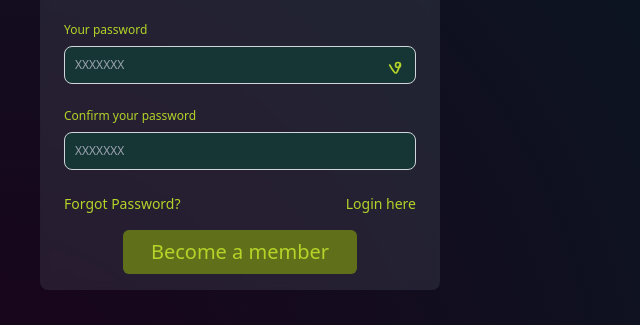
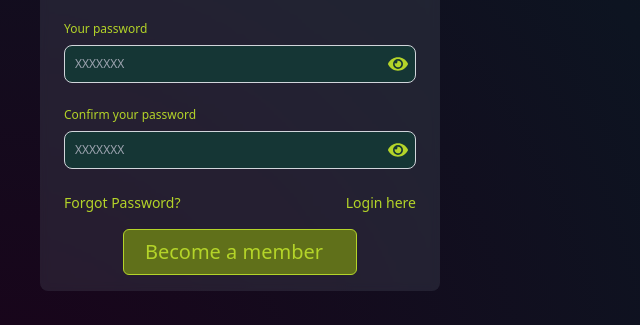
Before and after one commit to Zanko19/GetFlix, a React (Vite) app in the folder frontend/: page /signup in a window 1280 px wide. Shown: the part 362-687 px from the top of the page, without its empty margins (0-640 px from the left). Built offline with nearby package versions, Linux system fonts and the light colour scheme.

Commit message:
passwordok

```diff
--- a/frontend/src/App.css
+++ b/frontend/src/App.css
@@ -16,3 +16,17 @@ backdrop-filter: blur(1.7px);
 -webkit-backdrop-filter: blur(1.7px);
 border: 1px solid rgba(255, 255, 255, 0.3);
 }
+.fancy {
+  padding:12px 12px 12px 0;
+  box-shadow:0 0 0px 0px var(--c,#0000);
+  background:linear-gradient(#b4d429 0 0) left/0 100% no-repeat;
+  clip-path: polygon(-10px 0,var(--x,-10px) 0,var(--x,-10px) -15px,calc(10px + var(--x,-10px)) -15px,calc(10px + var(--x,-10px)) 0,100% 0,100% 100%,calc(10px + var(--x,-10px)) 100%,calc(10px + var(--x,-10px)) calc(100% + 15px),var(--x,-10px) calc(100% + 15px),var(--x,-10px) 100%,-10px 100%);
+ transition: 0.7s linear,box-shadow 0.2s 0.3s;
+}
+.fancy:hover {
+ --c:#b4d429;
+ color:#fff;
+ --x:calc(100% - 10px);
+ background-size: 100% 100%;
+ transition: 0.7s,clip-path linear 0.4s 0.2s, background-size linear 0.4s 0.2s, color linear 0.4s 0.2s;
+}
--- a/frontend/src/Components/Signup.jsx
+++ b/frontend/src/Components/Signup.jsx
@@ -1,5 +1,6 @@
 import React, { useState } from "react";
 import { BrowserRouter as Router, Route, Routes } from "react-router-dom";
+import { FaEye, FaEyeSlash } from 'react-icons/fa';
 
 function Login() {
   const [showPassword, setShowPassword] = useState(false);
@@ -53,7 +54,7 @@ function Login() {
           </label>
           <div className="relative">
             <input
-              type={showPassword ? 'text' : 'password'}
+              type={showPassword ? "text" : "password"}
               id="email"
               className="bg-[#153635] border border-gray-300 text-white text-xs rounded-lg focus:ring block w-full p-1.5 md:p-2.5"
               placeholder="XXXXXXX"
@@ -65,14 +66,9 @@ function Login() {
   className="absolute top-1/2 right-2 transform -translate-y-1/2 cursor-pointer"
 >
   {showPassword ? (
-                <svg xmlns="http://www.w3.org/2000/svg" fill="none" viewBox="0 0 24 24" stroke="currentColor" className="h-5 w-5 text-[#b4d429]">
-                  <path strokeLinecap="round" strokeLinejoin="round" strokeWidth={2} d="M6 18L18 6M6 6l12 12" />
-                </svg>
+    <FaEyeSlash className="h-5 w-5 text-[#b4d429]" />
   ) : (
-                <svg xmlns="http://www.w3.org/2000/svg" fill="none" viewBox="0 0 24 24" stroke="currentColor" className="h-5 w-5 text-[#b4d429]">
-                  <path strokeLinecap="round" strokeLinejoin="round" strokeWidth={2} d="M15 12a3 3 0 11-6 0 3 3 0 016 0z" />
-                  <path strokeLinecap="round" strokeLinejoin="round" strokeWidth={2} d="M2 12s3 5.5 6 9 6-9 6-9" />
-                </svg>
+    <FaEye className="h-5 w-5 text-[#b4d429]" />
   )}
 </button>
           </div>
@@ -84,6 +80,7 @@ function Login() {
           >
             Confirm your password
           </label>
+          <div className="relative">
           <input
             type="password"
             onClick={togglePasswordVisibility}
@@ -92,6 +89,19 @@ function Login() {
             placeholder="XXXXXXX"
             required
           />
+            <button
+  type="button"
+  onClick={togglePasswordVisibility}
+  className="absolute top-1/2 right-2 transform -translate-y-1/2 cursor-pointer"
+>
+  {showPassword ? (
+    <FaEyeSlash className="h-5 w-5 text-[#b4d429]" />
+  ) : (
+    <FaEye className="h-5 w-5 text-[#b4d429]" />
+  )}
+</button>
+</div>
+
         </div>
         <div className="flex flex-row justify-between">
           <div className="text-[#b4d429] text-sm md:text-md">
@@ -101,9 +111,12 @@ function Login() {
             <a href="../login">Login here</a>
           </div>
         </div>
-        <div className="w-1/2 sm:w-2/3 mt-2 md:mt-4 w-60 mx-auto flex items-center justify-center text-sm md:text-xl bg-[#60701a] py-2 rounded-md text-[#b4d429] hover:bg-[#71801a]">
-          <a href="#">Become a member</a>
+        <a href="#">
+          {" "}
+          <div className="fancy w-1/2 sm:w-2/3 mt-2 md:mt-4 w-60 mx-auto flex items-center justify-center text-xl md:text-xl bg-[#60701a] py-2 rounded-md text-[#b4d429] hover:bg-[#71801a] border border-[#b4d429] hover:scale-110 group-hover:animate-shine focus:ring">
+            Become a member
           </div>
+        </a>
       </div>
     </div>
   );
--- a/frontend/tailwind.config.js
+++ b/frontend/tailwind.config.js
@@ -6,10 +6,18 @@ export default {
   ],
   theme: {
     extend: {
-      colors: { banana: "#FBE6CC"
-
+      colors: {
+        banana: "#FBE6CC",
+      },
+      animation: {
+        shine: "shine 1s",
+      },
+      keyframes: {
+        shine: {
+          "100%": { left: "125%" },
+        },
       },
     },
   },
   plugins: [],
-}
+};
```
Lines whose indentation alone changed are shown as unchanged.
